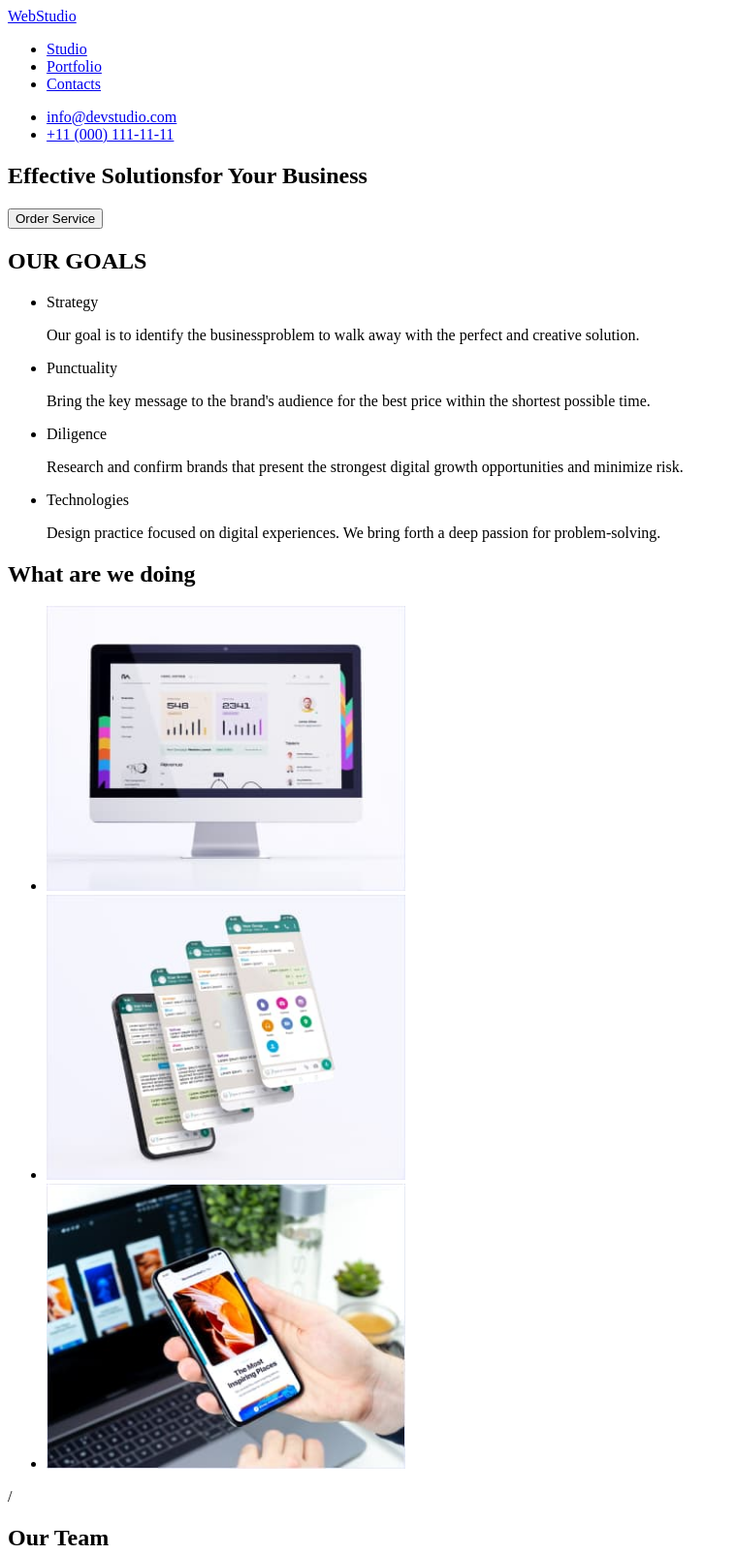
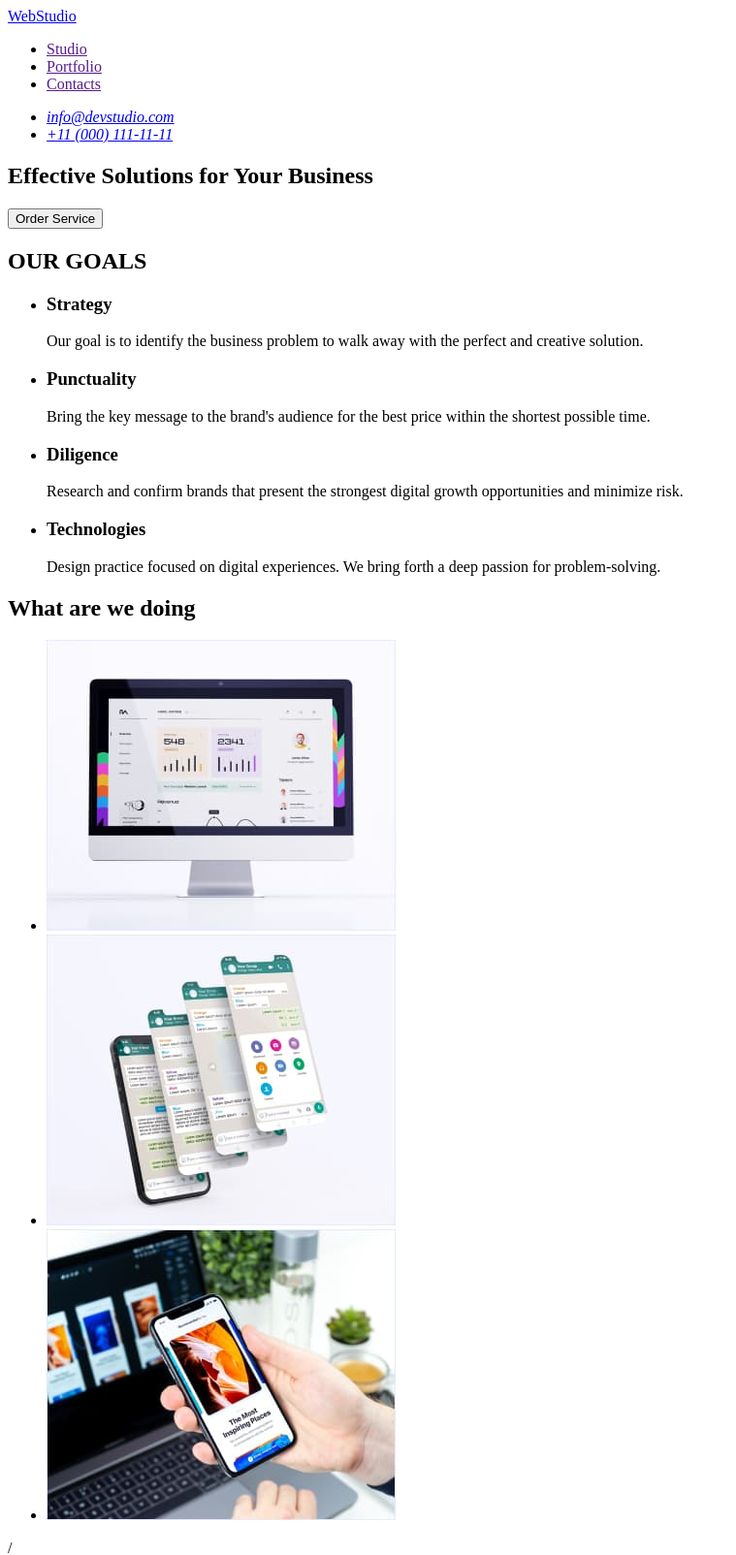
Before and after one commit to kadetov18/goit-markup-hw-01, a plain HTML site: page index.html in a window 1280 px wide. Shown: the top 1604 px of the page at 97% size, without its empty margins (0-759 px from the left). Drawn offline with Linux system fonts and the light colour scheme.

Commit message:
naw version 0.1

```diff
--- a/index.html
+++ b/index.html
@@ -1,5 +1,6 @@
 <!DOCTYPE html>
 <html lang="en">
+
 <head>
   <meta charset="UTF-8" />
   <meta http-equiv="X-UA-Compatible" content="IE=edge" />
@@ -10,24 +11,26 @@
 <body>
   <!--header-WebStudio-start-->
   <header>
-    </nav>
-      <a href="./index.html">WebStudio</a>
+    <nav>
+    <a href=”./index.html”>WebStudio</a>
     <ul>
-          <li><a href="./index.html">Studio</a></li>
-          <li><a href="#">Portfolio</a></li>
-          <li><a href="#">Contacts</a></li>
+      <li><a href="">Studio</a></li>
+      <li><a href="">Portfolio</a></li>
+      <li><a href="">Contacts</a></li>
     </ul>
     </nav>
+    <address>
       <ul>
-        <li><a href="mailto:info@devstudio.com">info@devstudio.com</a></li>
-        <li><a href="tel:110001111111:">+11 (000) 111-11-11</a></li>
+        <li><a href=”mailto:info@devstudio.com”>info@devstudio.com</a></li>
+        <li><a href=”tel:+110001111111”>+11 (000) 111-11-11</a></li>
       </ul>
+    </address>
   </header>
   <!--header-WebStudio-finish-->
   <main>
     <!--section-hero-start-->
     <section>
-        <h1>Effective Solutionsfor Your Business</h1>
+      <h1>Effective Solutions for Your Business</h1>
       <button type="button">Order Service</button>
     </section>
 
@@ -37,14 +40,14 @@
       <h2>OUR GOALS</h2>
       <ul>
         <li>
-            Strategy
+          <h3>Strategy</h3>
           <p>
-              Our goal is to identify the businessproblem to walk away with the
-              perfect and creative solution.
+            Our goal is to identify the business problem to walk away with the perfect and
+            creative solution.
           </p>
         </li>
         <li>
-            Punctuality
+          <h3>Punctuality</h3>
           <p>
             Bring the key message to the brand's audience for the best price
             within the shortest possible time.
@@ -52,7 +55,7 @@
         </li>
 
         <li>
-            Diligence
+          <h3>Diligence</h3>
           <p>
             Research and confirm brands that present the strongest digital
             growth opportunities and minimize risk.
@@ -60,7 +63,7 @@
         </li>
 
         <li>
-            Technologies
+          <h3>Technologies</h3>
           <p>
             Design practice focused on digital experiences. We bring forth a
             deep passion for problem-solving.
@@ -75,28 +78,13 @@
       <h2>What are we doing</h2>
       <ul>
         <li>
-            <img
-              src="./images/statistics.jpg"
-              alt="statistics"
-              width="370"
-              height="294"
-            />
+          <img src="./images/statistics.jpg" alt="statistics" width="360" />
         </li>
         <li>
-            <img
-              src="images/informing.jpg"
-              alt="informing"
-              width="370"
-              height="294"
-            />
+          <img src="images/informing.jpg" alt="informing" width="360" />
         </li>
         <li>
-            <img
-              src="./images/Software.jpg"
-              alt="Software"
-              width="370"
-              height="294"
-            />
+          <img src="./images/Software.jpg" alt="Software" width="360" />
         </li>
       </ul>
     </section>
@@ -107,22 +95,26 @@
       <h2>Our Team</h2>
       <ul>
         <li>
-            <img src="./images/Mark-Guerrero.jpg" alt="Mark Guerrero" />
+          <img src="./images/Mark-Guerrero.jpg" alt="Mark Guerrero" width="264" />
+          <h3>Mark Guerrero</h3>
           <p>Product Designer</p>
         </li>
 
         <li>
-            <img src="./images/Tom-Ford.jpg" alt="om Ford" />
+          <img src="./images/Tom-Ford.jpg" alt="Tom Ford" width="264" />
+          <h3>Tom Ford</h3>
           <p>Frontend Developer</p>
         </li>
 
         <li>
-            <img src="./images/Camila-Garcia.jpg" alt="Camila Garcia" />
+          <img src="./images/Camila-Garcia.jpg" alt="Camila Garcia" width="264" />
+          <h3>Camila Garcia</h3>
           <p>Marketing</p>
         </li>
 
         <li>
-            <img src="./images/Daniel-Wilson.jpg" alt="Daniel Wilson" />
+          <img src="./images/Daniel-Wilson.jpg" alt="Daniel Wilson" width="264" />
+          <h3>Daniel Wilson</h3>
           <p>UI Designer</p>
         </li>
       </ul>
@@ -138,4 +130,5 @@
     </p>
   </footer>
 </body>
+
 </html>
```
Also changed, not shown: 1 other file. Lines whose indentation alone changed are shown as unchanged.
